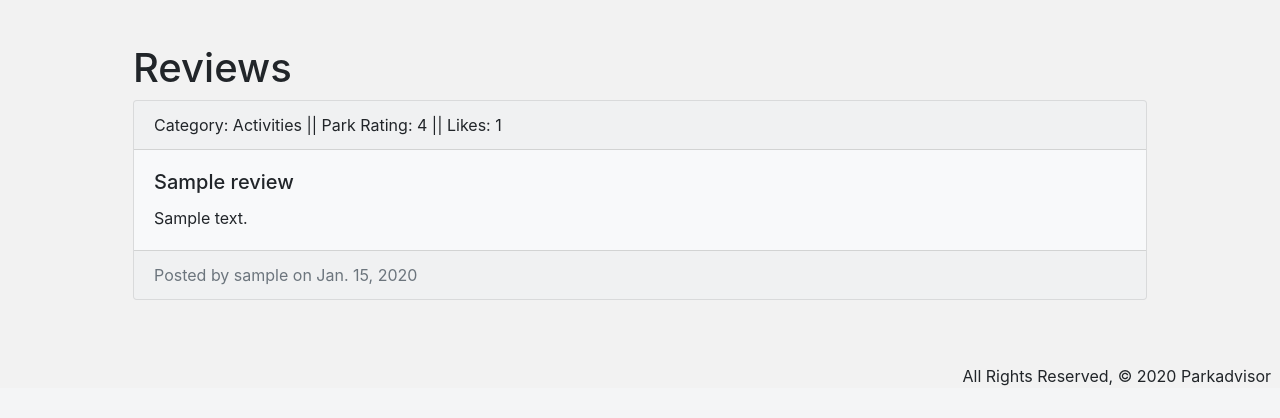
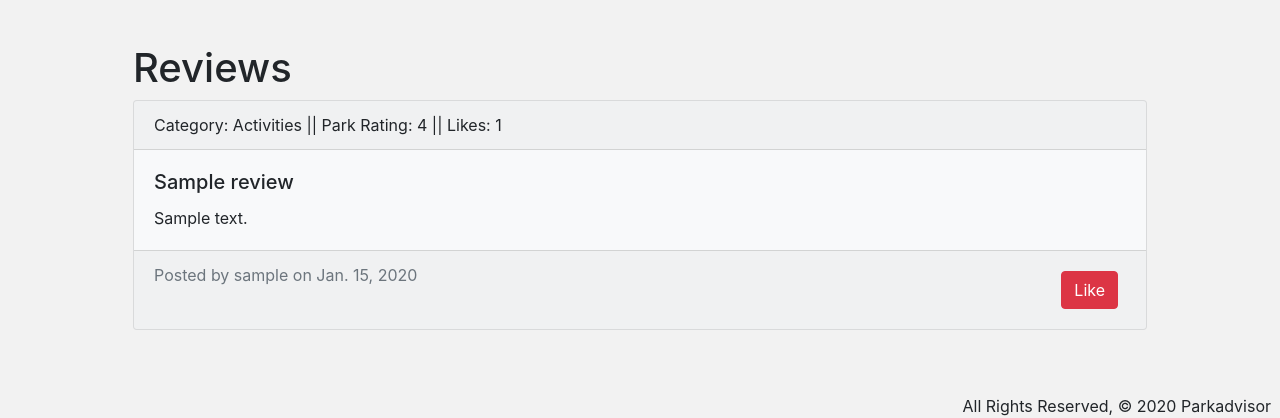
Before and after one commit to lauragsack/ParkAdvisor, a Django app: page /parks/1/ in a window 1280 px wide. Shown: the part 492-910 px from the top of the page. Before the commit the page ends 878 px from the top, so only its background shows below. Run offline with Django 3.2, Linux system fonts and the light colour scheme; tables that the repository leaves empty hold one stand-in row (values such as "Sample post"); grey boxes marked "Sample" are stand-in pictures; some libraries are stand-ins or nearby versions.

Commit message:
commits like functionality

```diff
--- a/parkadvisor/main_app/templates/parks/detail.html
+++ b/parkadvisor/main_app/templates/parks/detail.html
@@ -42,15 +42,33 @@
 					    <a href="{% url 'reviews_delete' review.id%}"><button type="button" class="btn btn-danger float-right" style="margin:.5rem">Delete Review</button></a>
 						{% endif %}
 						</div>
-						<div class="card-footer card-text-right text-muted">Posted by {{ review.user }} on {{ review.created_date }}</div>
+						<div class="card-footer card-text-right text-muted">Posted by {{ review.user }} on {{ review.created_date }}
+						<button type="button" class="like btn btn-danger float-right" data-review-id="{{review.id}}" style="margin:.5rem">Like</button>
+						</div>
 					</div>
 				{% endfor %}
 			</div>
 		</div>
 	</div>
 
-<script>
-
+<script
+  src="https://code.jquery.com/jquery-3.4.1.js" integrity="sha256-WpOohJOqMqqyKL9FccASB9O0KwACQJpFTUBLTYOVvVU=" crossorigin="anonymous"></script>
+<script type="text/javascript">
+	$(document).ready(function() {
+		$(".like").on("click", function(event) {
+			let review_id = event.target.getAttribute("data-review-id")
+			$.ajax({
+			method: "GET",
+			url: `http://localhost:8000/reviews/like/${review_id}`,
+			success: (success) => {
+				console.log('success')
+			},
+			error: (err) => {
+			console.log(err);
+			}
+			})
+		})
+	});
 </script>
 
 {% endblock %}
--- a/parkadvisor/main_app/templates/reviews/review_form.html
+++ b/parkadvisor/main_app/templates/reviews/review_form.html
@@ -7,7 +7,7 @@
     <h1>Post a Review</h1>
   {% endif %}
   <!-- Leaving the action empty makes the form post to the same url used to display it -->
-  <form action="" method="POST">
+  <form action="" method="post">
     <!-- Django requires the following for security purposes -->
     {% csrf_token %}
     <table>
--- a/parkadvisor/main_app/urls.py
+++ b/parkadvisor/main_app/urls.py
@@ -9,6 +9,7 @@ urlpatterns = [
     path('parks/<int:park_id>/add_review', views.add_review, name='add_review'),
     path('reviews/update/<int:review_id>', views.reviews_update, name='reviews_update'),
     path('reviews/delete/<int:review_id>', views.reviews_delete, name='reviews_delete'),
+    path('reviews/like/<int:review_id>', views.reviews_like, name='reviews_like'),
     path('reviews/', views.reviews_index, name='reviews_index'),
     path('accounts/signup', views.signup, name='signup'),
     path('external/api/', views.external_api, name='external_api'),
--- a/parkadvisor/main_app/views.py
+++ b/parkadvisor/main_app/views.py
@@ -73,6 +73,19 @@ def reviews_update(request, review_id):
     return render(request, 'reviews/review_form.html', { 'form': form })
 
 @login_required
+def reviews_like(request, review_id):
+    review = Review.objects.get(id=review_id)
+    # likes = review.likes
+    park_id = review.park.id
+    if request.method == 'GET':
+        review.likes += 1
+        print('***************')
+        print(review.likes)
+        print('***************')
+        review.save()
+    return redirect('detail', park_id)
+
+@login_required
 def reviews_delete(request, review_id):
     review = Review.objects.get(id=review_id)
     park_id = review.park.id
```
Also changed, not shown: parkadvisor/main_app/templates/base.html (line endings or trailing spaces).
